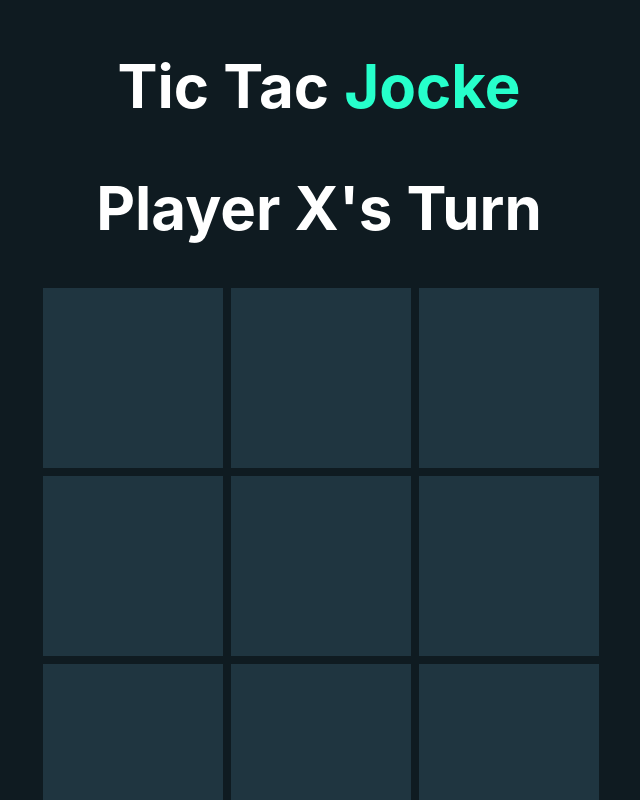
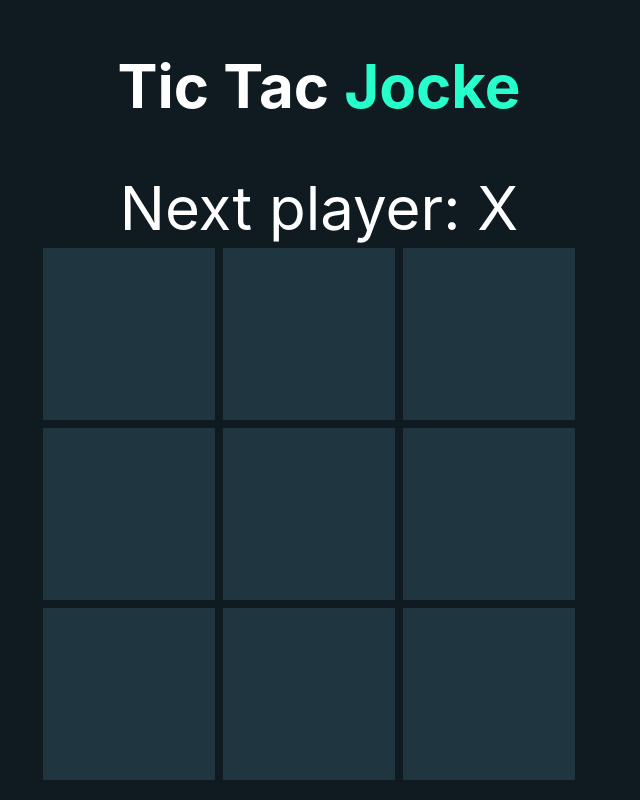
Before and after one commit to leffeluring/tic-tac, a React (Create React App) app: page / in a window 1280 px wide. Shown: the top 800 px of the page, without its empty margins (321-961 px from the left). Built offline with nearby package versions, Linux system fonts and the light colour scheme.

Commit message:
Update AI

```diff
--- a/src/App.js
+++ b/src/App.js
@@ -1,11 +1,11 @@
+import React from 'react';
+import TicTacToe from './Components/TicTacToe/TicTacToe';
 import './App.css';
-import { TicTacToe } from './Components/TicTacToe/TicTacToe';
 
 function App() {
   return (
-    <div>
-
-      <TicTacToe/>
+    <div className="app">
+      <TicTacToe />
     </div>
   );
 }
--- a/src/Components/TicTacToe/TicTacToe.css
+++ b/src/Components/TicTacToe/TicTacToe.css
@@ -31,7 +31,7 @@
     margin-top: 25px;
     margin-bottom: 50px;
 }
-.boxes {
+.square {
     display: flex;
     height: 180px;
     width: 180px;
@@ -46,7 +46,7 @@
     margin:auto;
     flex: 1;
 }
-.boxes img {
+.square img {
     margin: 50px 50px;
 }
 .title img {
@@ -75,3 +75,15 @@
 .animate {
     animation: fadeIn 0.25s ease-in-out;
 }
+.x-square {
+    background-image: url("../Assets/cross.png");
+    background-size: contain;
+    background-repeat: no-repeat;
+}
+
+.o-square {
+    background-image: url("../Assets/jocke.png");
+    background-size: contain;
+    padding:20px;
+    background-repeat: no-repeat;
+}
--- a/src/Components/TicTacToe/TicTacToe.jsx
+++ b/src/Components/TicTacToe/TicTacToe.jsx
@@ -1,135 +1,83 @@
-import React, { useState, useEffect } from 'react';
+import React, { useState } from 'react';
 import './TicTacToe.css';
 import circle_icon from '../Assets/jocke.png';
 import cross_icon from '../Assets/cross.png';
 
-export const TicTacToe = () => {
-    const [count, setCount] = useState(0);
-    const [lock, setLock] = useState(false);
-    const [boardData, setBoardData] = useState(Array(9).fill(""));
-    const [currentPlayer, setCurrentPlayer] = useState("X");
+
+function Square({ value, onClick }) {
+    let squareClass = "square";
+    let squareContent = value;
+    if (value === 'X') {
+        squareClass += " x-square";
+    } else if (value === 'O') {
+        squareClass += " o-square";
+    }
+    return (
+        <button className={squareClass} onClick={onClick}>
+            {squareContent}
+        </button>
+    );
+}
+
+function TicTacToe() {
+  const [squares, setSquares] = useState(Array(9).fill(null));
+  const [xIsNext, setXIsNext] = useState(true);
   const [winner, setWinner] = useState(null);
-    const [playerXWins, setPlayerXWins] = useState(0);
-    const [playerOWins, setPlayerOWins] = useState(0);
 
-    useEffect(() => {
-        checkWinner();
-        if (currentPlayer === 'O') {
-            // If it's AI's turn, let the AI make a move
-            makeAIMove();
-        }
-    }, [boardData, currentPlayer]); // Trigger when the board data or current player changes
-
-    const toggle = (index) => {
-        if (lock) {
-            return;
-        }
-        if (boardData[index] === "" && !winner && currentPlayer === "X") {
-            const newData = [...boardData];
-            newData[index] = currentPlayer;
-            setBoardData(newData);
-            setCount(count + 1);
-            setCurrentPlayer("O"); // Change to human player's turn
-        }
+  const handleClick = (index) => {
+    if (winner || squares[index]) return;
+    const newSquares = [...squares];
+    newSquares[index] = xIsNext ? 'X' : 'O';
+    setSquares(newSquares);
+    setXIsNext(!xIsNext);
+    setWinner(calculateWinner(newSquares));
   };
 
-
-    const resetGame = () => {
-        setBoardData(Array(9).fill(""));
-        setCount(0);
-        setCurrentPlayer("X");
+  const handleRestart = () => {
+    setSquares(Array(9).fill(null));
+    setXIsNext(true);
     setWinner(null);
-        setLock(false);
   };
 
-    const playerImages = {
-        "X": cross_icon,
-        "O": circle_icon
-    };
-
-    const makeAIMove = () => {
-        // Implement AI move logic here
-        const bestMoveIndex = findBestMove(boardData, currentPlayer);
-        const newData = [...boardData];
-        newData[bestMoveIndex] = currentPlayer;
-        setBoardData(newData);
-        setCount(count + 1);
-        setCurrentPlayer("X"); // Change back to AI's turn
-    };
-
-    const findBestMove = (board, player) => {
-        let bestScore = -Infinity;
-        let bestMove;
-
-        for (let i = 0; i < board.length; i++) {
-            if (board[i] === "") {
-                // Make a move
-                board[i] = player;
-
-                // Calculate the score for this move
-                const score = minimax(board, 0, false, -Infinity, Infinity, player === "X" ? "O" : "X");
-
-                // Undo the move
-                board[i] = "";
-
-                // Update the best move if this move gives a better score
-                if (score > bestScore) {
-                    bestScore = score;
-                    bestMove = i;
-                }
-            }
+  // AI's turn
+  if (!xIsNext && !winner) {
+    const bestMove = findBestMove(squares);
+    setTimeout(() => {
+      handleClick(bestMove);
+    }, 500); // Delay AI move for better user experience
   }
 
-        return bestMove;
-    };
+  const status = winner ? `Winner: ${winner}` : `Next player: ${xIsNext ? 'X' : 'O'}`;
 
-    const minimax = (board, depth, isMaximizing, alpha, beta, player) => {
-        const result = checkWinner(board);
-        if (result !== null) {
-            if (result === "X") {
-                return 10 - depth;
-            } else if (result === "O") {
-                return depth - 10;
-            }
-            return 0;
+  return (
+    <div className='container'>
+    <h1 className='title'>Tic Tac <span>Jocke</span></h1>
+    <div className="tictactoe">
+    <div className="title">{status}</div>
+    <div className="board">
+        {[0, 1, 2].map(row => (
+            <div key={row} className="board-row">
+                {[0, 1, 2].map(col => {
+                    const index = row * 3 + col;
+                    return (
+                        <Square
+                            key={index}
+                            value={squares[index]}
+                            onClick={() => handleClick(index)}
+                        />
+                    );
+                })}
+            </div>
+        ))}
+    </div>
+    <button className="reset" onClick={handleRestart}>Reset</button>
+</div>
+</div>
+  );
 }
 
-        if (isMaximizing) {
-            let maxScore = -Infinity;
-            for (let i = 0; i < board.length; i++) {
-                if (board[i] === "") {
-                    board[i] = player;
-                    const score = minimax(board, depth + 1, false, alpha, beta, player === "X" ? "O" : "X");
-                    board[i] = "";
-                    maxScore = Math.max(maxScore, score);
-                    alpha = Math.max(alpha, score);
-                    if (beta <= alpha) {
-                        break;
-                    }
-                }
-            }
-            return maxScore;
-        } else {
-            let minScore = Infinity;
-            for (let i = 0; i < board.length; i++) {
-                if (board[i] === "") {
-                    board[i] = player;
-                    const score = minimax(board, depth + 1, true, alpha, beta, player === "X" ? "O" : "X");
-                    board[i] = "";
-                    minScore = Math.min(minScore, score);
-                    beta = Math.min(beta, score);
-                    if (beta <= alpha) {
-                        break;
-                    }
-                }
-            }
-            return minScore;
-        }
-    };
-
-    const checkWinner = () => {
-        // Define winning combinations
-        const winningCombos = [
+function calculateWinner(squares) {
+  const lines = [
     [0, 1, 2],
     [3, 4, 5],
     [6, 7, 8],
@@ -137,52 +85,69 @@ export const TicTacToe = () => {
     [1, 4, 7],
     [2, 5, 8],
     [0, 4, 8],
-            [2, 4, 6]
+    [2, 4, 6],
   ];
+  for (let i = 0; i < lines.length; i++) {
+    const [a, b, c] = lines[i];
+    if (squares[a] && squares[a] === squares[b] && squares[a] === squares[c]) {
+      return squares[a];
+    }
+  }
+  return null;
+}
 
-        for (let combo of winningCombos) {
-            const [a, b, c] = combo;
-            if (boardData[a] && boardData[a] === boardData[b] && boardData[a] === boardData[c]) {
-                return boardData[a];
+function findBestMove(squares) {
+  let bestMove = null;
+  let bestScore = -Infinity;
+  for (let i = 0; i < squares.length; i++) {
+    if (squares[i] === null) {
+      squares[i] = 'O';
+      let score = minimax(squares, 0, false);
+      squares[i] = null;
+      if (score > bestScore) {
+        bestScore = score;
+        bestMove = i;
+      }
+    }
+  }
+  return bestMove;
+}
+
+function minimax(squares, depth, isMaximizing) {
+  const winner = calculateWinner(squares);
+  if (winner === 'X') {
+    return -10 + depth;
+  }
+  if (winner === 'O') {
+    return 10 - depth;
+  }
+  if (squares.every(square => square !== null)) {
+    return 0;
+  }
+
+  if (isMaximizing) {
+    let bestScore = -Infinity;
+    for (let i = 0; i < squares.length; i++) {
+      if (squares[i] === null) {
+        squares[i] = 'O';
+        let score = minimax(squares, depth + 1, false);
+        squares[i] = null;
+        bestScore = Math.max(score, bestScore);
+      }
+    }
+    return bestScore;
+  } else {
+    let bestScore = Infinity;
+    for (let i = 0; i < squares.length; i++) {
+      if (squares[i] === null) {
+        squares[i] = 'X';
+        let score = minimax(squares, depth + 1, true);
+        squares[i] = null;
+        bestScore = Math.min(score, bestScore);
+      }
+    }
+    return bestScore;
   }
 }
 
-        if (!boardData.includes("")) {
-            return "Draw";
-        }
-
-        return null;
-    };
-
-    let headingText;
-    if (winner) {
-        headingText = winner === "Draw" ? "It's a Draw!" : `Winner: ${winner}`;
-    } else {
-        headingText = `Player ${currentPlayer}'s Turn`;
-    }
-
-    return (
-        <div className='container'>
-            <h1 className='title'>Tic Tac <span>Jocke</span></h1>
-            <h1 className='title'>{headingText}</h1>
-            <div className='board'>
-                {[0, 1, 2].map((row) => (
-                    <div key={row} className={`row${row + 1}`}>
-                        {[0, 1, 2].map((col) => (
-                            <div key={col} className="boxes" onClick={() => toggle(row * 3 + col)}>
-                                {boardData[row * 3 + col] === "X" && <img src={cross_icon} alt="cross" className="animate" />}
-                                {boardData[row * 3 + col] === "O" && <img src={circle_icon} alt="circle" className="animate" />}
-                            </div>
-                        ))}
-                    </div>
-                ))}
-            </div>
-            <div className='stats'>
-                <p>Player X Wins: {playerXWins}</p>
-                <p>Player O Wins: {playerOWins}</p>
-            </div>
-            <button className='reset' onClick={resetGame}>Reset</button>
-
-       </div>
-    );
-};
+export default TicTacToe;
```
Lines whose indentation alone changed are shown as unchanged.
